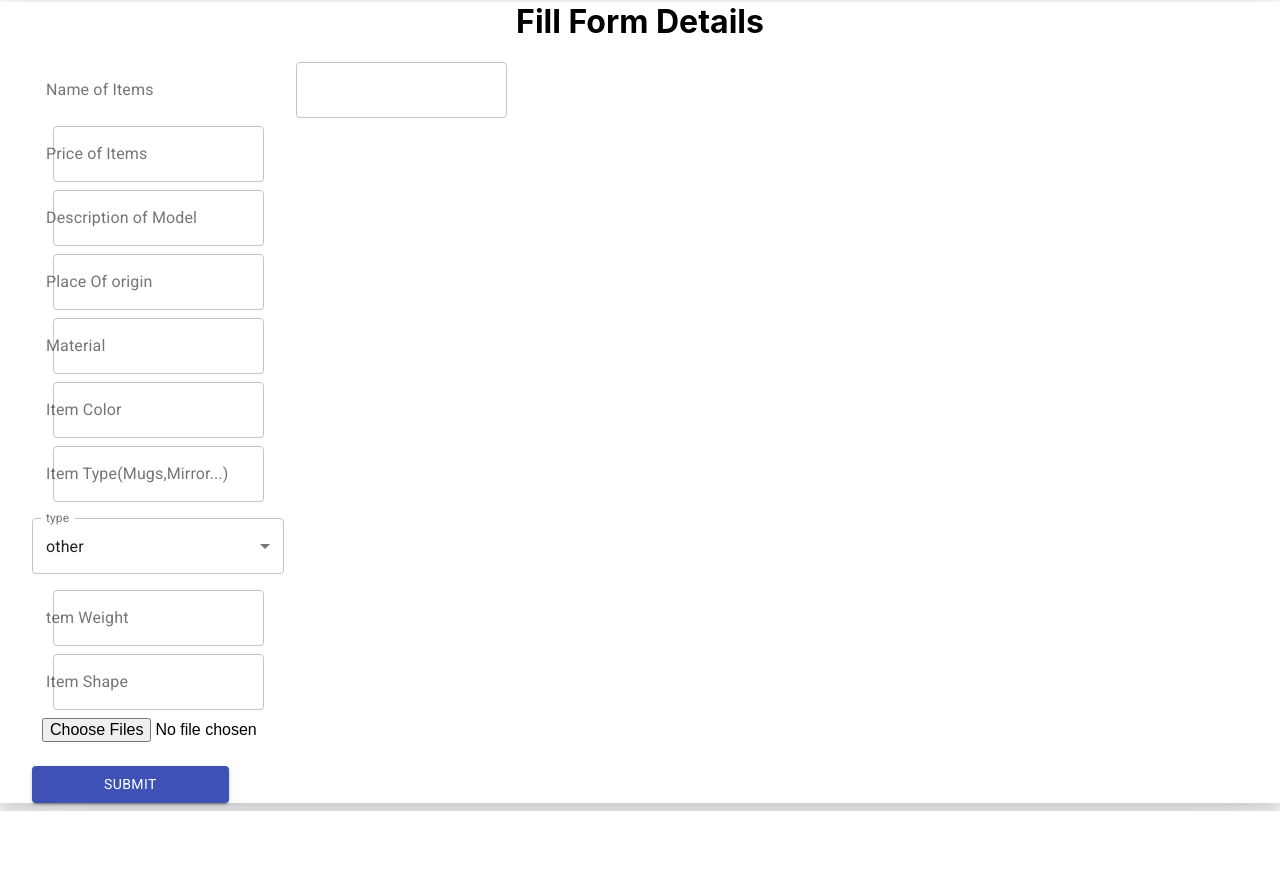
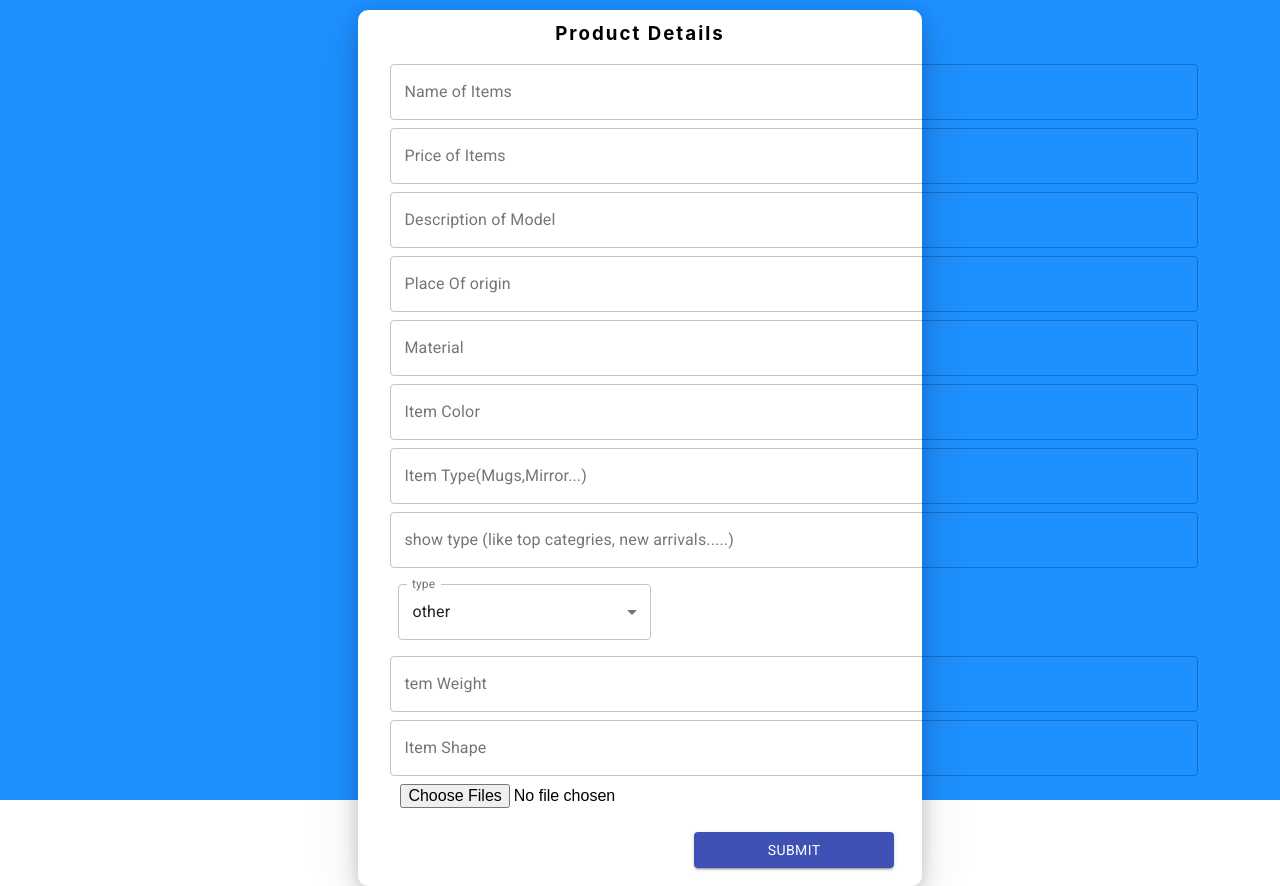
Before and after one commit to Pashafaizan/craftSpot, a React (Create React App) app in the folder frontend/: page /form in a window 1280 px wide. Before the commit the page ends 811 px from the top, so only its background shows below. Built offline with nearby package versions, Linux system fonts and the light colour scheme.

Commit message:
form fix

```diff
--- a/frontend/src/components/Form/Form.jsx
+++ b/frontend/src/components/Form/Form.jsx
@@ -10,12 +10,46 @@ const useStyles = makeStyles((theme) => ({
   root: {
     "& > *": {
       margin: theme.spacing(1),
-      width: "25ch",
+      width: "80ch",
       display:"flex",
-     flexDirection:"column",
-     justifyContent:"center",
-     alignItems:"center"
+
+
     },
+    '@media (max-width: 1024px)': {
+      "& > *": {
+
+        width: "40ch",
+
+
+
+      }
+    },
+    '@media (max-width: 768px)': {
+      "& > *": {
+
+        width: "30ch",
+           },
+
+
+    },
+
+    '@media (max-width: 425px)': {
+      "& > *": {
+
+        width: "20ch",
+
+
+
+      },
+      ".form_container":{
+        width:"80%"
+                   }
+
+    },
+
+
+
+
   },
 }));
 
@@ -155,8 +189,8 @@ function Form() {
   return (
     <>
       <div className="container" >
-        <Container className="form_container" maxWidth="lg">
-          <h1 style={{textAlign:"center",marginTop:2 }}>Fill Form Details</h1>
+        <Container className="form_container" maxWidth="lg" style={{margin:"auto",width:"44%",zIndex:100}}>
+          <h3 style={{textAlign:"center",marginTop:2,letterSpacing:2 }}>Product Details</h3>
           <form
             className={classes.root}
             noValidate
@@ -170,7 +204,7 @@ function Form() {
               label="Name of Items"
               variant="outlined"
               color="primary"
-              style={{ width: "60%" }}
+
               onChange={(e) => {
                 setName(e.target.value);
               }}
@@ -241,8 +275,18 @@ function Form() {
                 setItemType(e.target.value);
               }}
             />
+               {/* <TextField
+              id="outlined-secondary"
+              label="Item Color"
+              variant="outlined"
+              color="primary"
 
-            {/* <TextField
+              onChange={(e) => {
+                setItemColor(e.target.value);
+              }}
+            /> */}
+
+            <TextField
               id="outlined-secondary"
               label="show type (like top categries, new arrivals.....)"
               variant="outlined"
@@ -251,7 +295,7 @@ function Form() {
               onChange={(e) => {
                 setType(e.target.value);
               }}
-            /> */}
+            />
            <MultilineTextFields setType = {(type)=>{
            setType(type);
 
@@ -285,8 +329,11 @@ function Form() {
 
             <input type="file" multiple onChange={handleInputSelect} />
 
+         <div style={{display:"flex",justifyContent:"center",alignItems:"center"}}>
+
 
             <Button
+            style={{width:200}}
               variant="contained"
               color="primary"
               onClick={submitForm}
@@ -294,7 +341,8 @@ function Form() {
             >
               Submit
             </Button>
-            {/* </div>  */}
+            </div>
+
           </form>
         </Container>
       </div>
--- a/frontend/src/components/Form/form.css
+++ b/frontend/src/components/Form/form.css
@@ -1,12 +1,24 @@
+
 .container{
-    /* background-color: dodgerblue; */
+    background-color: dodgerblue;
+    /* display: flex;
+    justify-content: center;
+    align-items: center; */
+    margin:auto;
+    /* z-index: -1; */
+    height: 100vh;
 }
 
 
 
 .form_container{
+    position: relative;
+    top:10px;
     width: 40%;
+    background-color: white;
     margin: auto;
+    padding: 10px;
     box-shadow: rgba(17, 17, 26, 0.1) 0px 4px 16px, rgba(17, 17, 26, 0.1) 0px 8px 24px, rgba(17, 17, 26, 0.1) 0px 16px 56px;
+    border-radius: 10px;
 
 }
```
